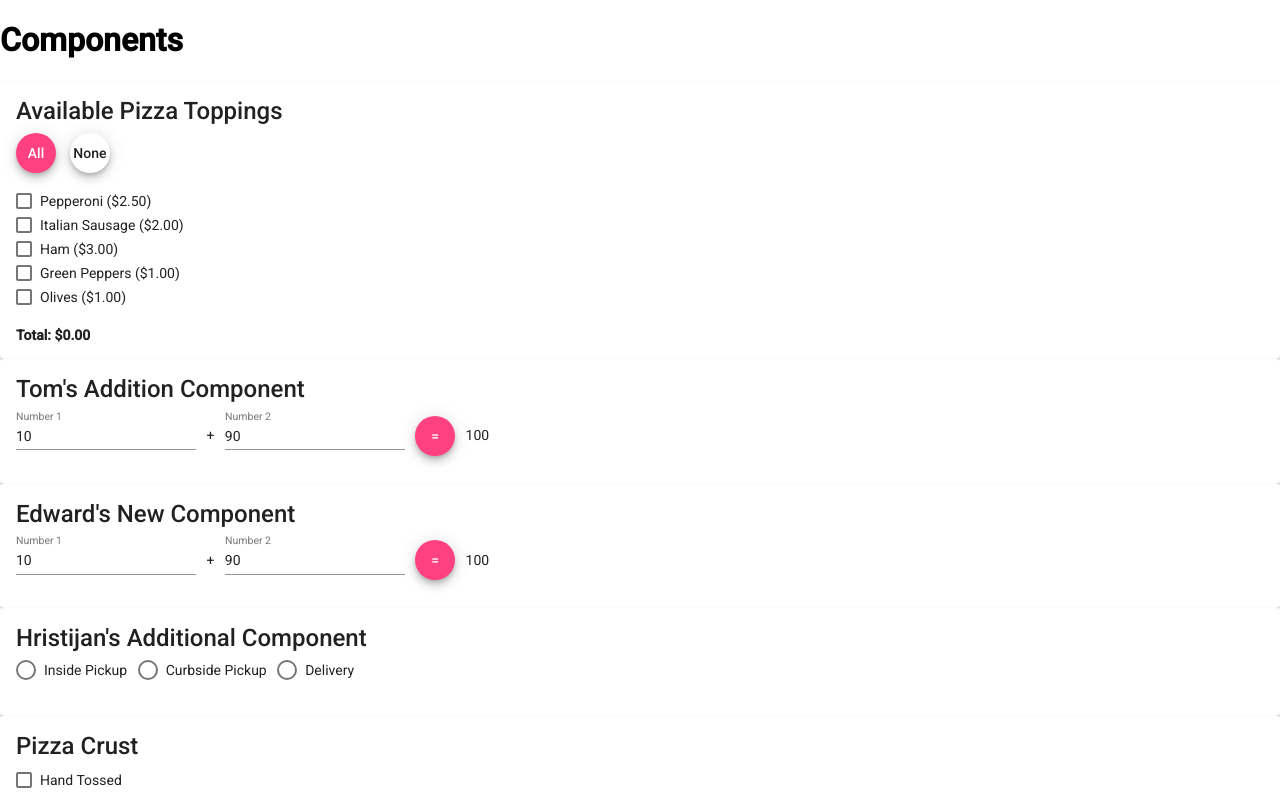
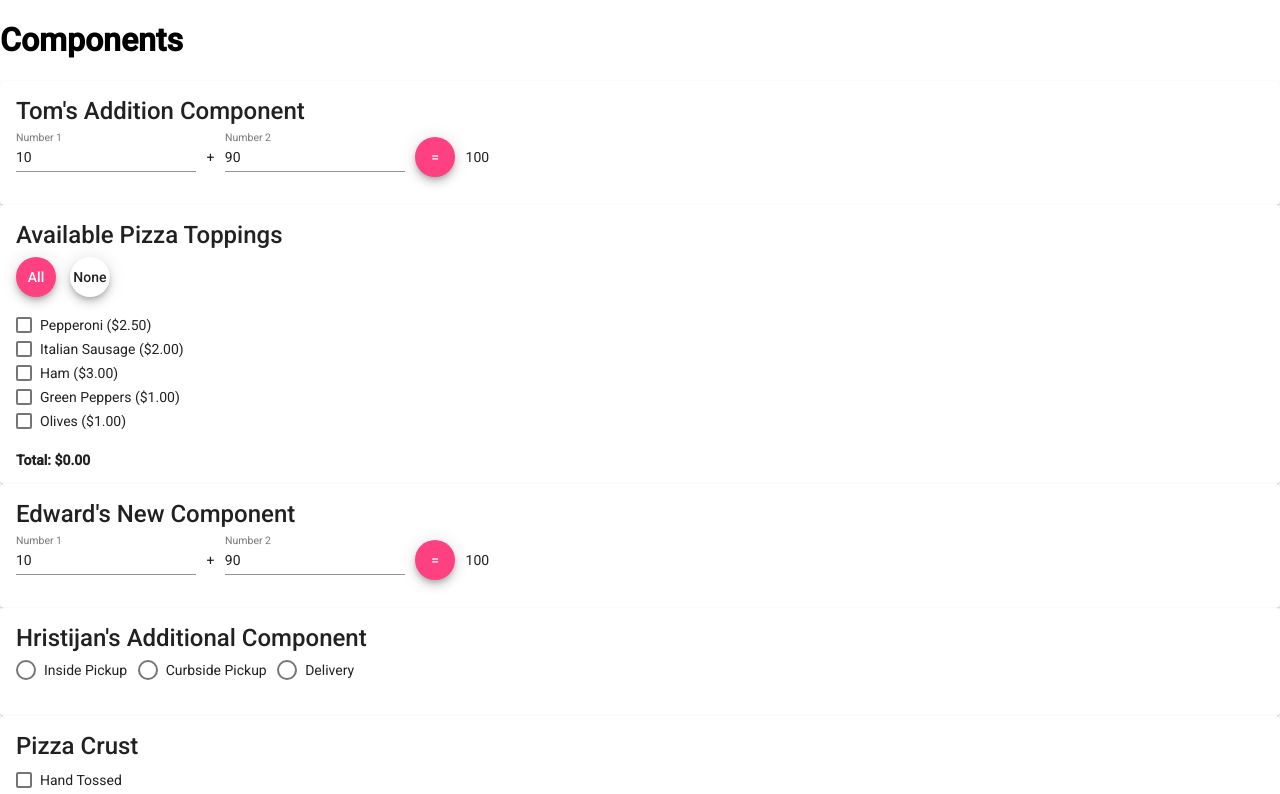
Before and after one commit to tsteelematc/components-2022ftuth, an Angular app: page / in a window 1280 px wide. Shown: the top 794 px of the page. Built offline with nearby package versions, Linux system fonts and the light colour scheme.

Commit message:
Moved mine to the top...

```diff
--- a/src/app/app.component.html
+++ b/src/app/app.component.html
@@ -1,8 +1,8 @@
 <h1>
   Components
 </h1>
+<app-tjs-addition></app-tjs-addition>
 <pizza-toppings></pizza-toppings>
-<app-tjs-addition></app-tjs-addition>
 <app-ej-sides></app-ej-sides>
 <app-hk-choose-your-delivery></app-hk-choose-your-delivery>
 <app-pizza-crust-type></app-pizza-crust-type>
```
